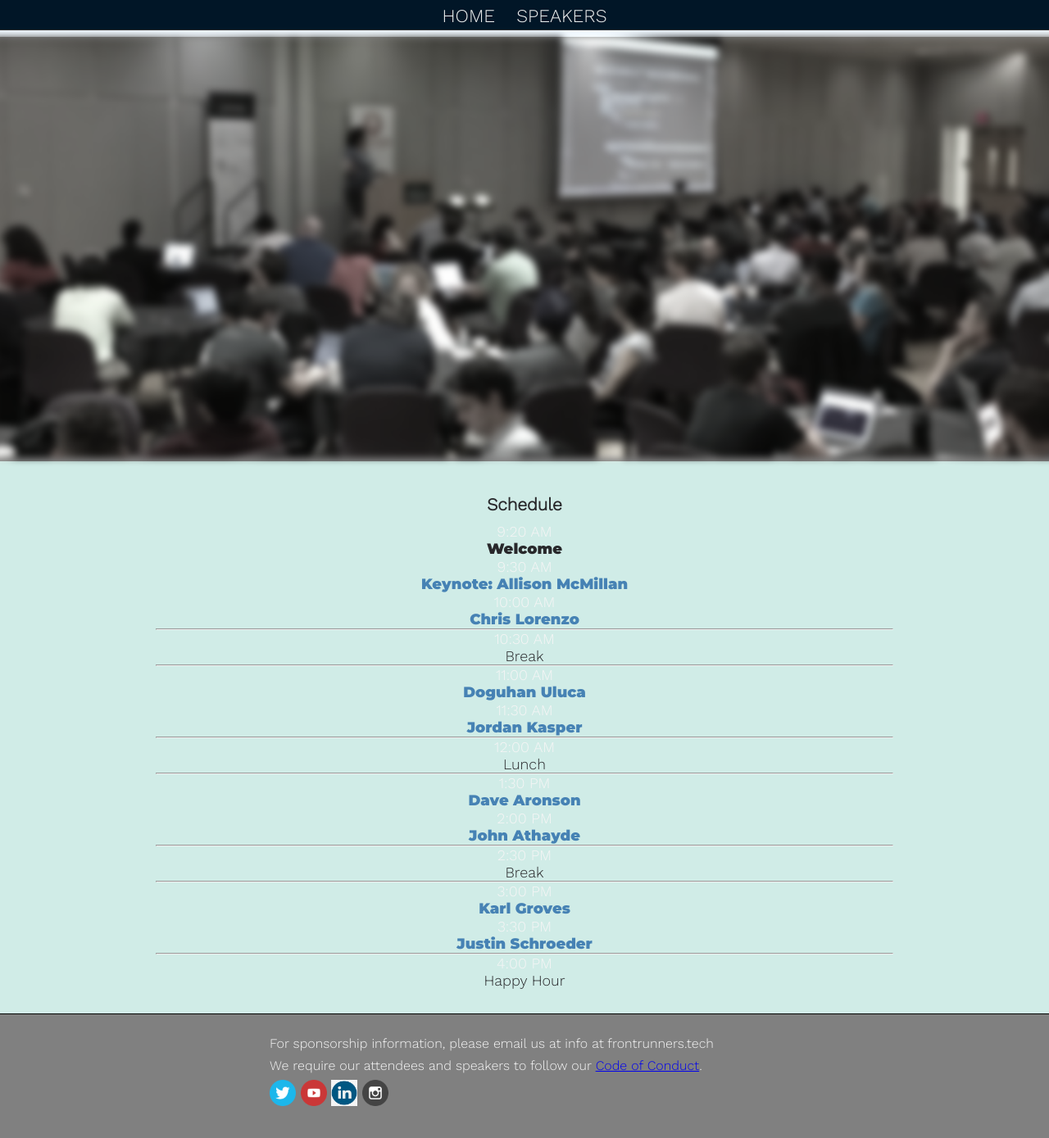
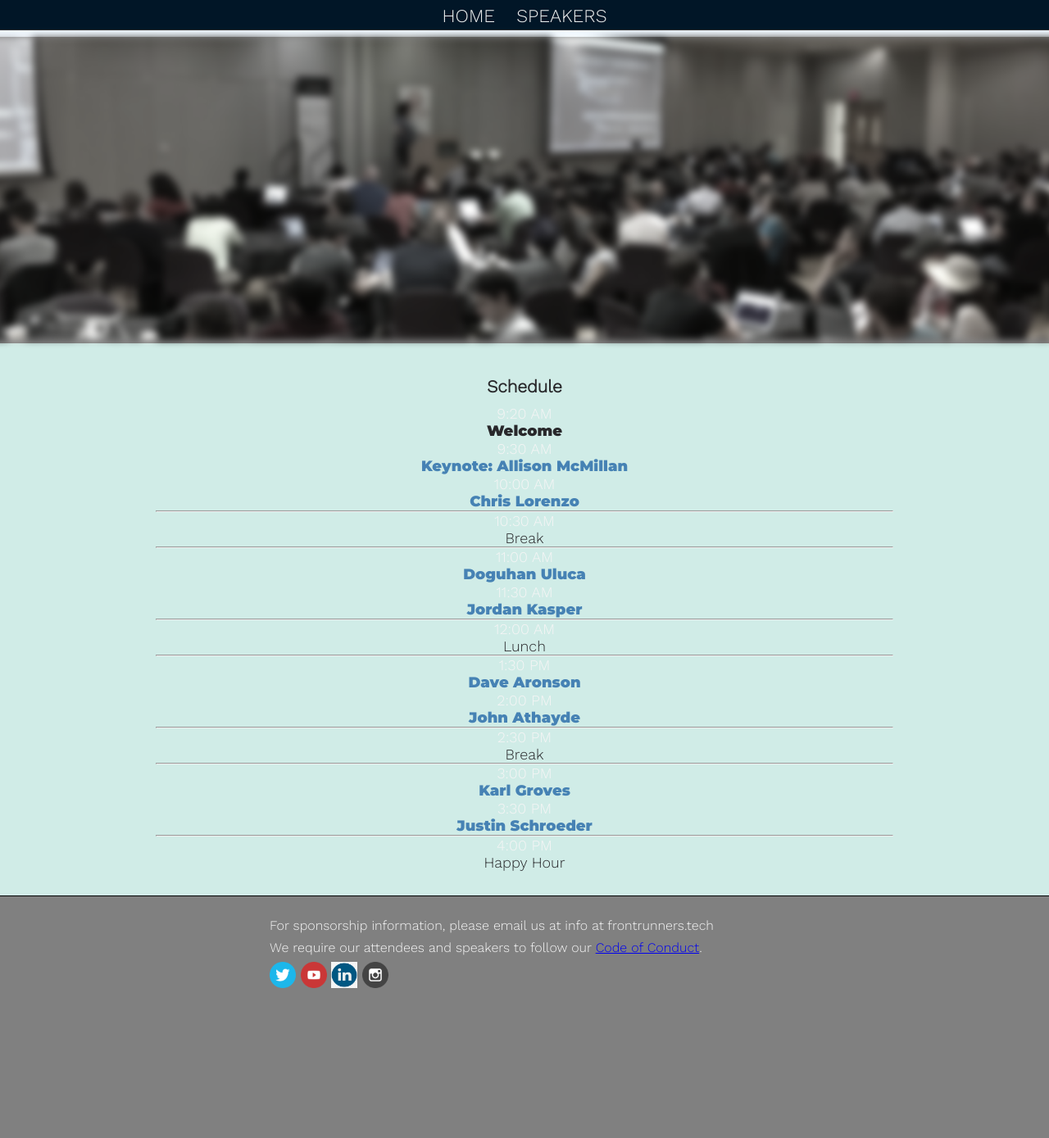
Before and after one commit to gothamgo/frontrunnersconf.github.io, a Jekyll site: the page built from test/testpage.html, in a window 1280 px wide and 1400 px high. Shown: the top 1389 px of the window at 82% size. Built offline with Jekyll 4.4.1, drawn with Linux system fonts in a browser that asks for light colours.

Commit message:
Update venue.html

```diff
--- a/_includes/venue.html
+++ b/_includes/venue.html
@@ -8,6 +8,7 @@
   div.venue img {
     -webkit-filter: blur(5px) grayscale(80%);   /* For Safari 6.0 to 9.0 */
     filter: blur(5px) grayscale(80%);
+    max-height: 370px;
   }
 </style>
 
```
